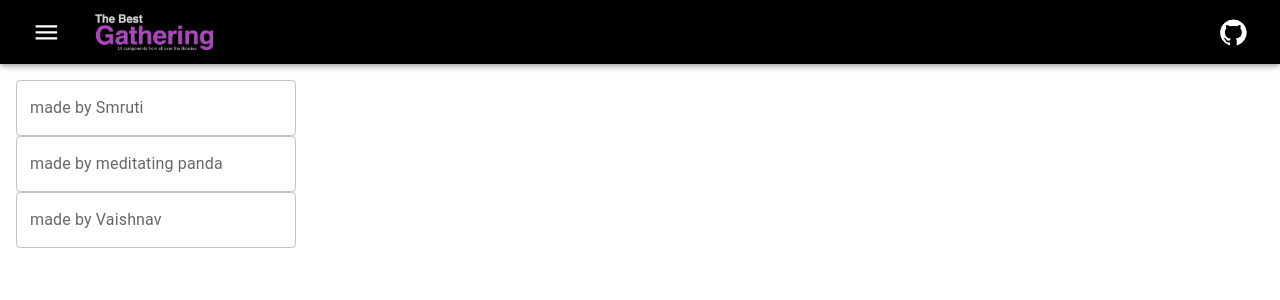
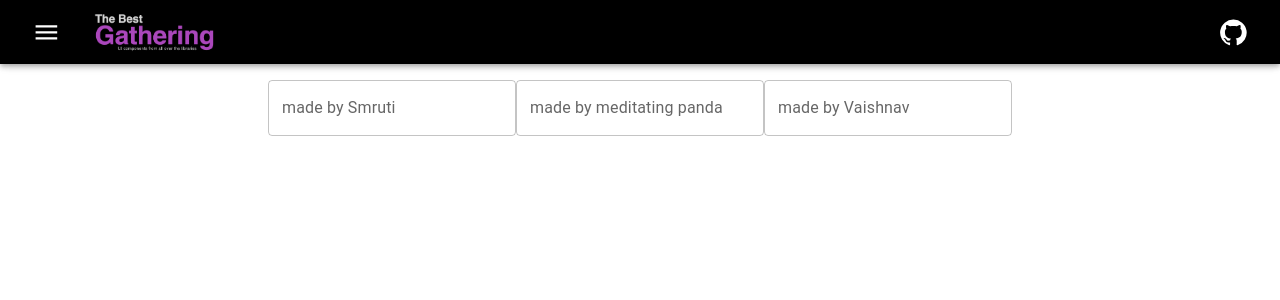
Before and after one commit to iamsmruti/the-best-gathering, a React (Create React App) app: page /textfields in a window 1280 px wide. Shown: the top 300 px of the page. Built offline with nearby package versions, Linux system fonts and the light colour scheme.

Commit message:
added styling to textfield wrapper

```diff
--- a/src/textfields/TextFields.js
+++ b/src/textfields/TextFields.js
@@ -6,7 +6,7 @@ import VTextfield from './vaishnav/VTextfield'
 
 const TextFields = () => {
   return (
-    <Stack sx={{ p: 2 }}>
+    <Stack direction={'row'} sx={{ p: 2, justifyContent: 'center' }}>
       <SmrutiTextField />
       <GyanaCustomFields  label='made by meditating panda' color='error' />
       <VTextfield />
```
